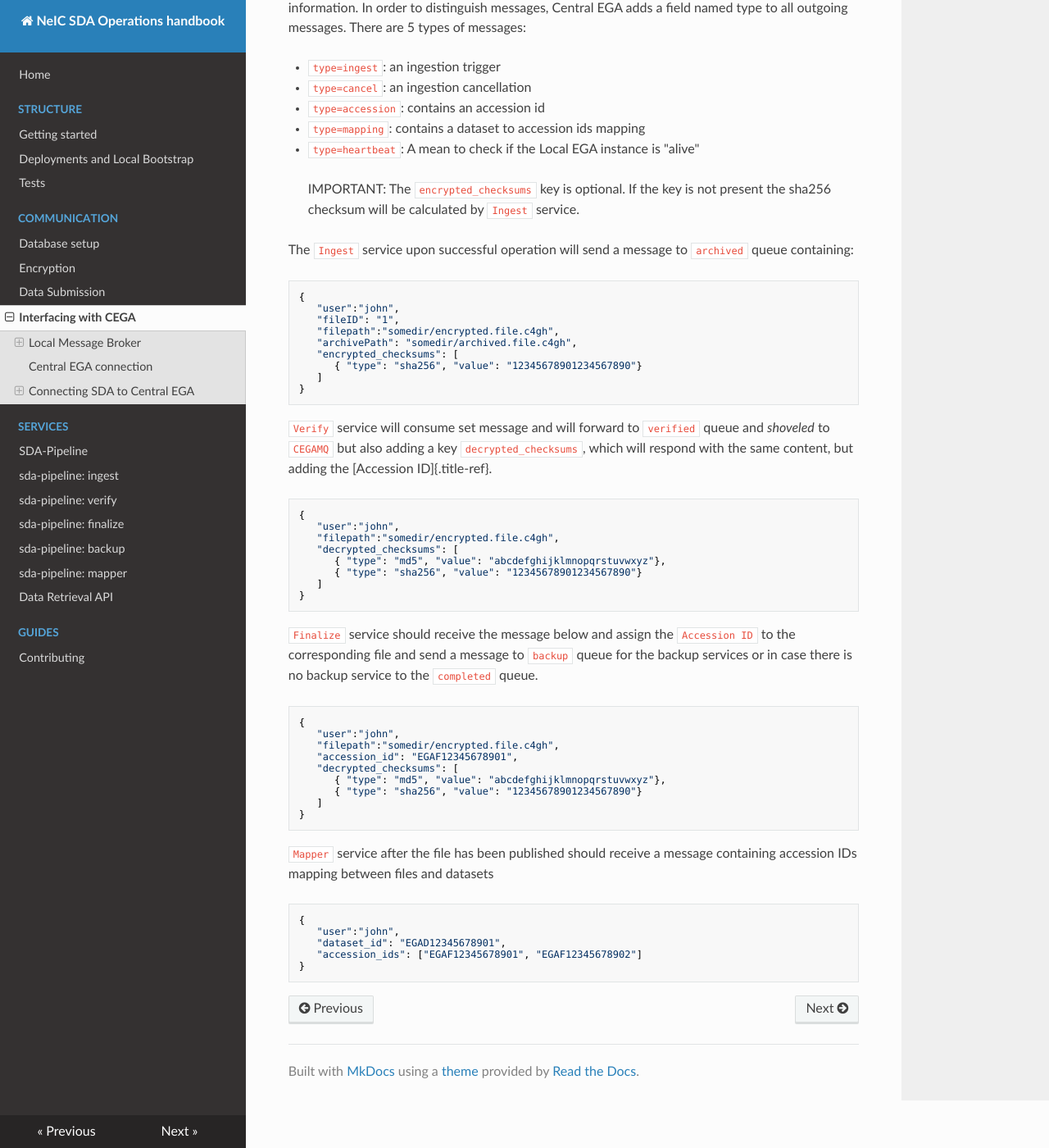
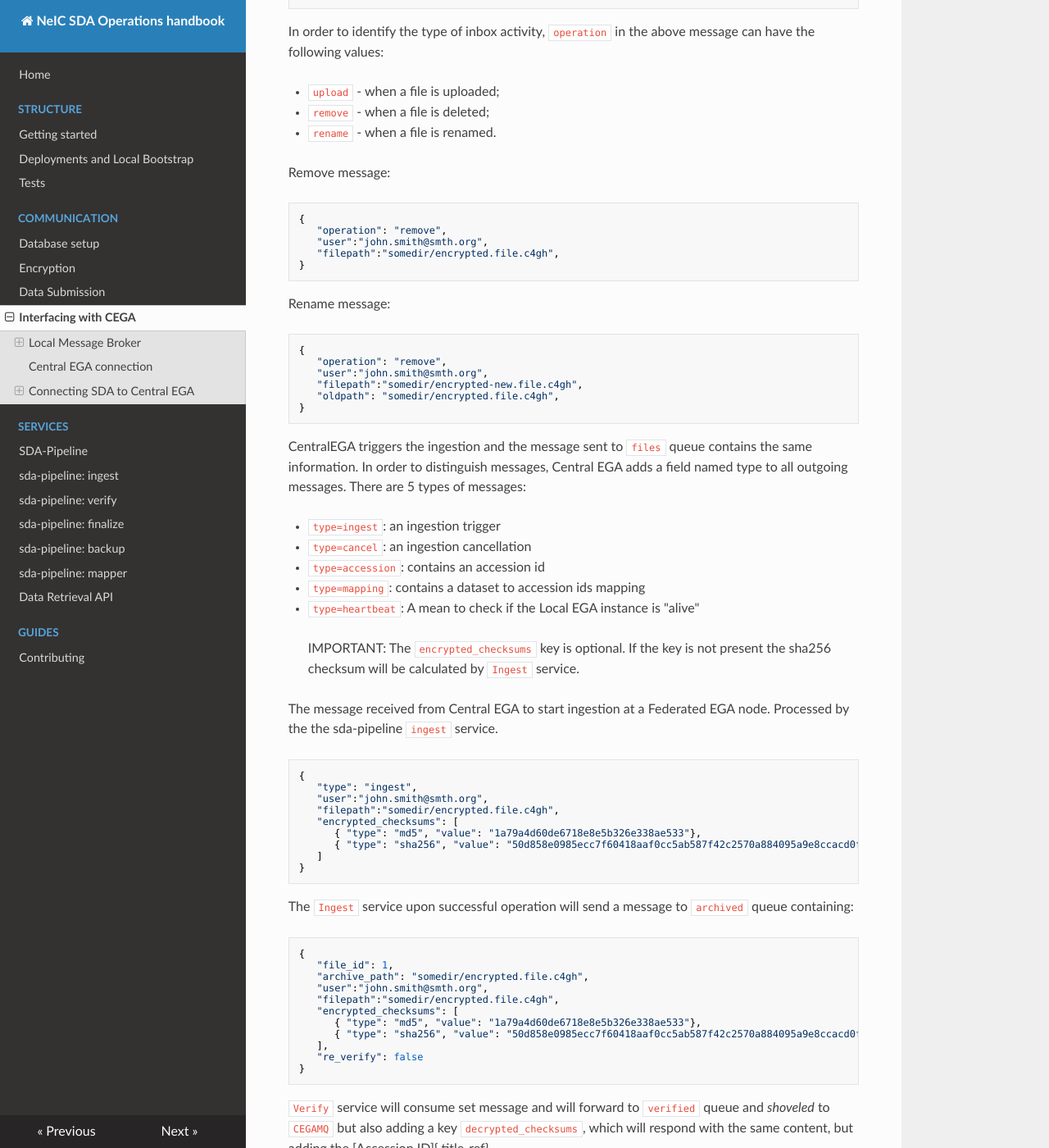
Before and after one commit to neicnordic/neic-sda, an MkDocs documentation site: the page built from docs/connection.md, in a window 1280 px wide and 1400 px high, scrolled down 3909 px. Shown: the whole window at 82% size. Built offline with MkDocs 1.6.1, drawn with Linux system fonts in a browser that asks for light colours; nearby versions of some CDN libraries; some of the changed text lies outside the part shown.

Commit message:
add more detail information about messages

````diff
--- a/docs/connection.md
+++ b/docs/connection.md
@@ -27,7 +27,7 @@
 The following environment variables can be used to configure the broker:
 
 > NOTE:
-> We use [RabbitMQ 3.8.16](https://hub.docker.com/_/rabbitmq) including
+> We use [RabbitMQ](https://hub.docker.com/_/rabbitmq) >= `3.8.16` including
 > the management plugins.
 
 Variable             | Description
@@ -37,6 +37,11 @@
 `MQ_USER`            | Default user (with admin rights)
 `MQ_PASSWORD_HASH`   | Password hash for the above user
 `CEGA_CONNECTION`    | DSN URL for the shovels and federated queues with CentralEGA
+`MQ_SERVER_CERT`     | Path to the server SSL certificate
+`MQ_SERVER_KEY`      | Path to the server SSL key
+`MQ_CA`              | Path to the CA root certificate
+`MQ_VERIFY`          | Require the clients to have valid TLS certificates (`verify_peer`) or do not require clients to have certificates (`verify_none`)
+`NOTLS`              | Run the server without TLS enabled (default is to run the server with TLS activated)
 
 > NOTE:
 > For SDA stand-alone do not use `CEGA_CONNECTION` and do not set up
@@ -144,17 +149,18 @@
 The JSON schemas can be found in:
 <https://github.com/neicnordic/sda-pipeline/tree/master/schemas>
 
-When a `Submission Inbox` sends a message to CentralEGA it contains the
+When a `Submission Inbox` sends an `upload` message to CentralEGA it contains the
 following:
 
 ```javascript
 {
    "operation": "upload",
-   "user":"john",
-   "filepath":"somedir/encrypted.file.gpg",
+   "user":"john.smith@smth.org",
+   "filepath":"somedir/encrypted.file.c4gh",
+   "file_last_modified": 1668071942,
    "encrypted_checksums": [
-      { "type": "md5", "value": "abcdefghijklmnopqrstuvwxyz"},
-      { "type": "sha256", "value": "12345678901234567890"}
+      { "type": "md5", "value": "1a79a4d60de6718e8e5b326e338ae533"},
+      { "type": "sha256", "value": "50d858e0985ecc7f60418aaf0cc5ab587f42c2570a884095a9e8ccacd0f6545c"}
    ]
 }
 ```
@@ -165,6 +171,27 @@
 -   `upload` - when a file is uploaded;
 -   `remove` - when a file is deleted;
 -   `rename` - when a file is renamed.
+
+Remove message:
+
+```javascript
+{
+   "operation": "remove",
+   "user":"john.smith@smth.org",
+   "filepath":"somedir/encrypted.file.c4gh",
+}
+```
+
+Rename message:
+
+```javascript
+{
+   "operation": "remove",
+   "user":"john.smith@smth.org",
+   "filepath":"somedir/encrypted-new.file.c4gh",
+   "oldpath": "somedir/encrypted.file.c4gh",
+}
+```
 
 CentralEGA triggers the ingestion and the message sent to `files` queue
 contains the same information. In order to distinguish messages, Central
@@ -182,18 +209,35 @@
 > The `encrypted_checksums` key is optional. If the key is not present the
 > sha256 checksum will be calculated by `Ingest` service.
 
+The message received from Central EGA to start ingestion at a Federated EGA node.
+Processed by the the sda-pipeline `ingest` service.
+
+```javascript
+{
+   "type": "ingest",
+   "user":"john.smith@smth.org",
+   "filepath":"somedir/encrypted.file.c4gh",
+   "encrypted_checksums": [
+      { "type": "md5", "value": "1a79a4d60de6718e8e5b326e338ae533"},
+      { "type": "sha256", "value": "50d858e0985ecc7f60418aaf0cc5ab587f42c2570a884095a9e8ccacd0f6545c"}
+   ]
+}
+```
+
 The `Ingest` service upon successful operation will send a message to
 `archived` queue containing:
 
 ```javascript
 {
-   "user":"john",
-   "fileID": "1",
+   "file_id": 1,
+   "archive_path": "somedir/encrypted.file.c4gh",
+   "user":"john.smith@smth.org",
    "filepath":"somedir/encrypted.file.c4gh",
-   "archivePath": "somedir/archived.file.c4gh",
    "encrypted_checksums": [
-      { "type": "sha256", "value": "12345678901234567890"}
-   ]
+      { "type": "md5", "value": "1a79a4d60de6718e8e5b326e338ae533"},
+      { "type": "sha256", "value": "50d858e0985ecc7f60418aaf0cc5ab587f42c2570a884095a9e8ccacd0f6545c"}
+   ],
+   "re_verify": false
 }
 ```
 
@@ -207,8 +251,8 @@
    "user":"john",
    "filepath":"somedir/encrypted.file.c4gh",
    "decrypted_checksums": [
-      { "type": "md5", "value": "abcdefghijklmnopqrstuvwxyz"},
-      { "type": "sha256", "value": "12345678901234567890"}
+      { "type": "md5", "value": "50d858e0985ecc7f60418aaf0cc5ab587f42c2570a884095a9e8ccacd0f6545c"},
+      { "type": "sha256", "value": "1a79a4d60de6718e8e5b326e338ae533"}
    ]
 }
 ```
@@ -220,13 +264,28 @@
 
 ```javascript
 {
-   "user":"john",
-   "filepath":"somedir/encrypted.file.c4gh",
-   "accession_id": "EGAF12345678901",
-   "decrypted_checksums": [
-      { "type": "md5", "value": "abcdefghijklmnopqrstuvwxyz"},
-      { "type": "sha256", "value": "12345678901234567890"}
-   ]
+    "type": "accession",
+    "user": "john.smith@smth.org",
+    "filepath": "somedir/encrypted.file.c4gh",
+    "accession_id": "EGAF00000123456",
+    "decrypted_checksums": [
+        { "type": "sha256", "value": "50d858e0985ecc7f60418aaf0cc5ab587f42c2570a884095a9e8ccacd0f6545c" },
+        { "type": "md5", "value": "1a79a4d60de6718e8e5b326e338ae533" }
+    ]
+}
+```
+
+The message sent from the sda-pipeline `finalize` service to the `backup` service via `completed` queue.
+
+```javascript
+{
+    "user": "john.smith@smth.org",
+    "filepath": "somedir/encrypted.file.c4gh",
+    "accession_id": "EGAF00000123456",
+    "decrypted_checksums": [
+        { "type": "sha256", "value": "50d858e0985ecc7f60418aaf0cc5ab587f42c2570a884095a9e8ccacd0f6545c" },
+        { "type": "md5", "value": "1a79a4d60de6718e8e5b326e338ae533" }
+    ]
 }
 ```
 
@@ -235,8 +294,9 @@
 
 ```javascript
 {
-   "user":"john",
+   "type": "mapping",
+   "user":"john.smith@smth.org",
    "dataset_id": "EGAD12345678901",
-   "accession_ids": ["EGAF12345678901", "EGAF12345678902"]
+   "accession_ids": ["EGAF00000123456", "EGAF00000123457"]
 }
 ```
````
